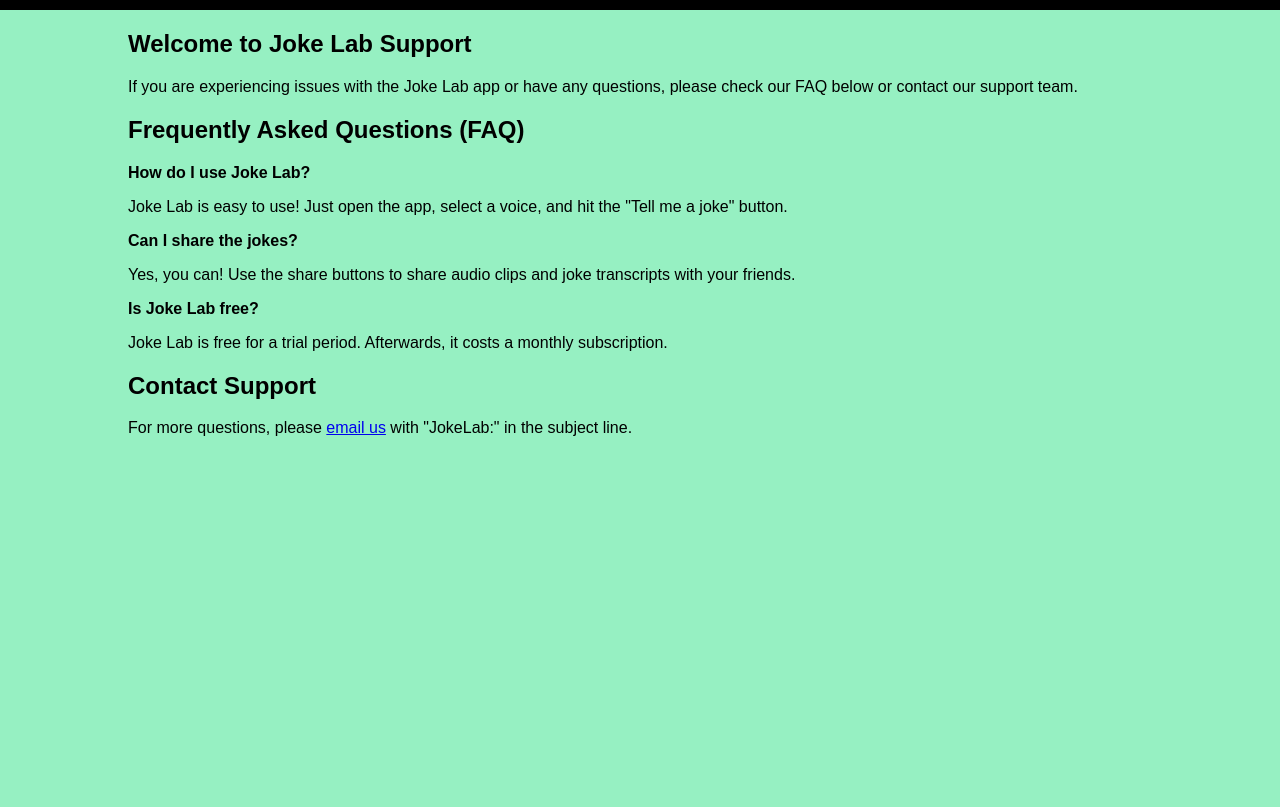
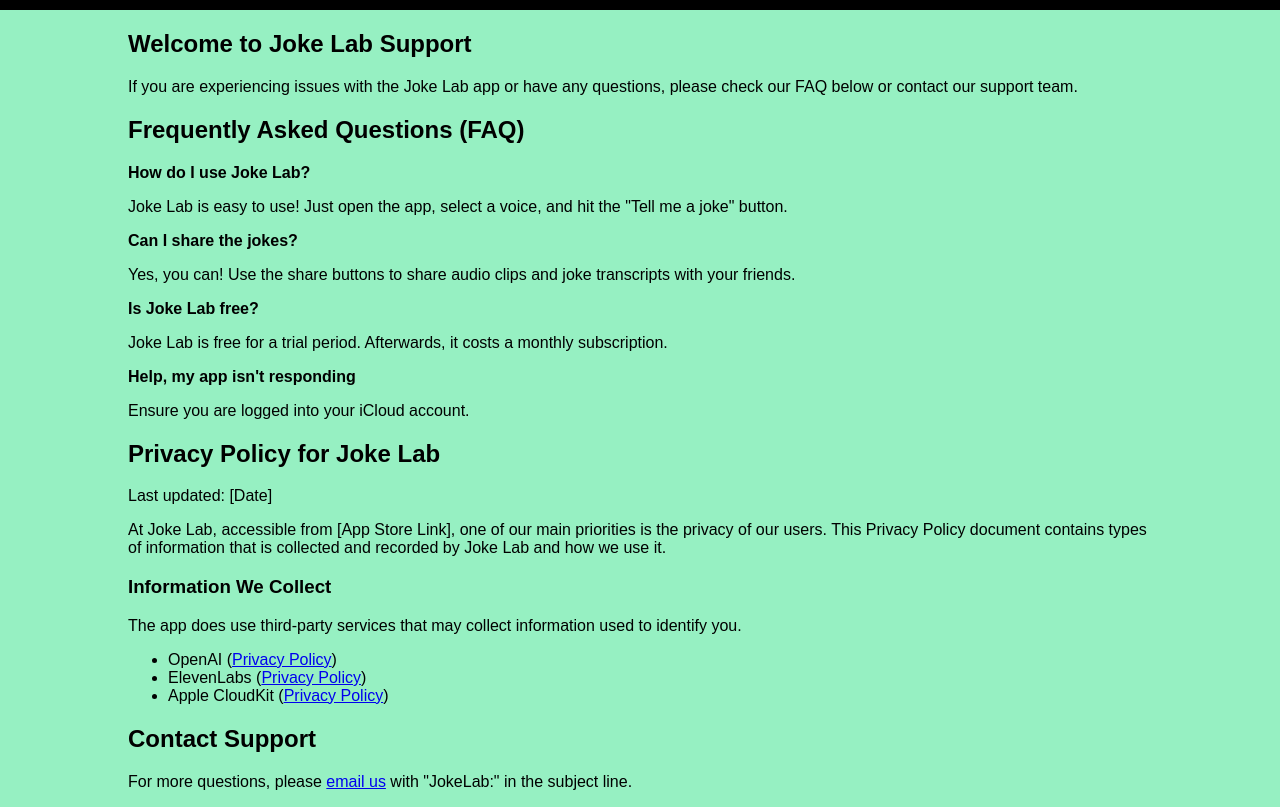
Before and after one commit to lounsburynw/JokeLabSupport.github.io, a plain HTML site: page index.html in a window 1280 px wide. Shown: the part 93-900 px from the top of the page. Before the commit the page ends 800 px from the top, so only its background shows below. Drawn offline with Linux system fonts and the light colour scheme.

Commit message:
add privacy policy

```diff
--- a/index.html
+++ b/index.html
@@ -89,6 +89,24 @@
 
             <p><strong>Is Joke Lab free?</strong></p>
             <p>Joke Lab is free for a trial period. Afterwards, it costs a monthly subscription.</p>
+
+            <p><strong>Help, my app isn't responding</strong></p>
+            <p>Ensure you are logged into your iCloud account.</p>
+        </section>
+
+        <section id="privacy-policy">
+            <h2>Privacy Policy for Joke Lab</h2>
+            <p>Last updated: [Date]</p>
+            <p>At Joke Lab, accessible from [App Store Link], one of our main priorities is the privacy of our users. This Privacy Policy document contains types of information that is collected and recorded by Joke Lab and how we use it.</p>
+
+            <h3>Information We Collect</h3>
+            <p>The app does use third-party services that may collect information used to identify you.</p>
+            <ul>
+                <li>OpenAI (<a href="https://openai.com/privacy/" target="_blank" rel="noopener noreferrer">Privacy Policy</a>)</li>
+                <li>ElevenLabs (<a href="https://elevenlabs.io/privacy-policy" target="_blank" rel="noopener noreferrer">Privacy Policy</a>)</li>
+                <li>Apple CloudKit (<a href="https://www.apple.com/legal/privacy/" target="_blank" rel="noopener noreferrer">Privacy Policy</a>)</li>
+            </ul>
+
         </section>
 
         <section id="contact">
```
